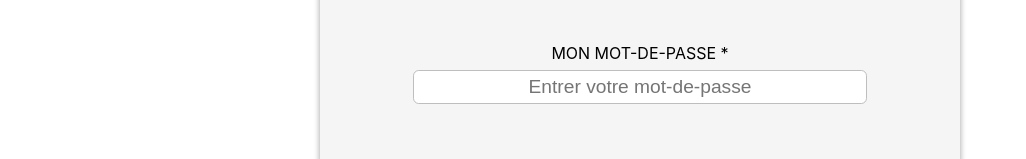
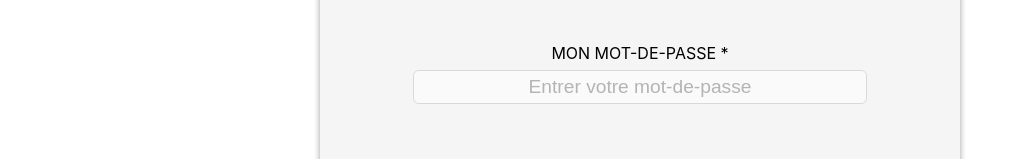
Before and after one commit to Magikmagnum/web-app, a React (Create React App) app: page /register in a window 1280 px wide. Shown: the part 763-922 px from the top of the page, without its empty margins (0-1026 px from the left). Built offline with nearby package versions, Linux system fonts and the light colour scheme.

Commit message:
update PasswordInput.scss with rename class

```diff
--- a/src/components/PasswordInput/PasswordInput.scss
+++ b/src/components/PasswordInput/PasswordInput.scss
@@ -1,8 +1,9 @@
-input {
+.password {
     width: 70%;
     max-height: 40px;
     min-height: 30px;
-    margin: auto;
+    margin: 0 auto;
+    opacity: 50%;
     margin-bottom: 0px;
     font-size: 1.2em;
     text-align: center;
@@ -12,7 +13,7 @@ input {
     transition-duration: 500ms;
 }
 
-input:focus {
+.password:focus {
     filter: drop-shadow(0 0 0.20rem lightgreen);
     filter: drop-shadow(0 0 0.20rem lightblue);
     border-color: lightblue;
```
